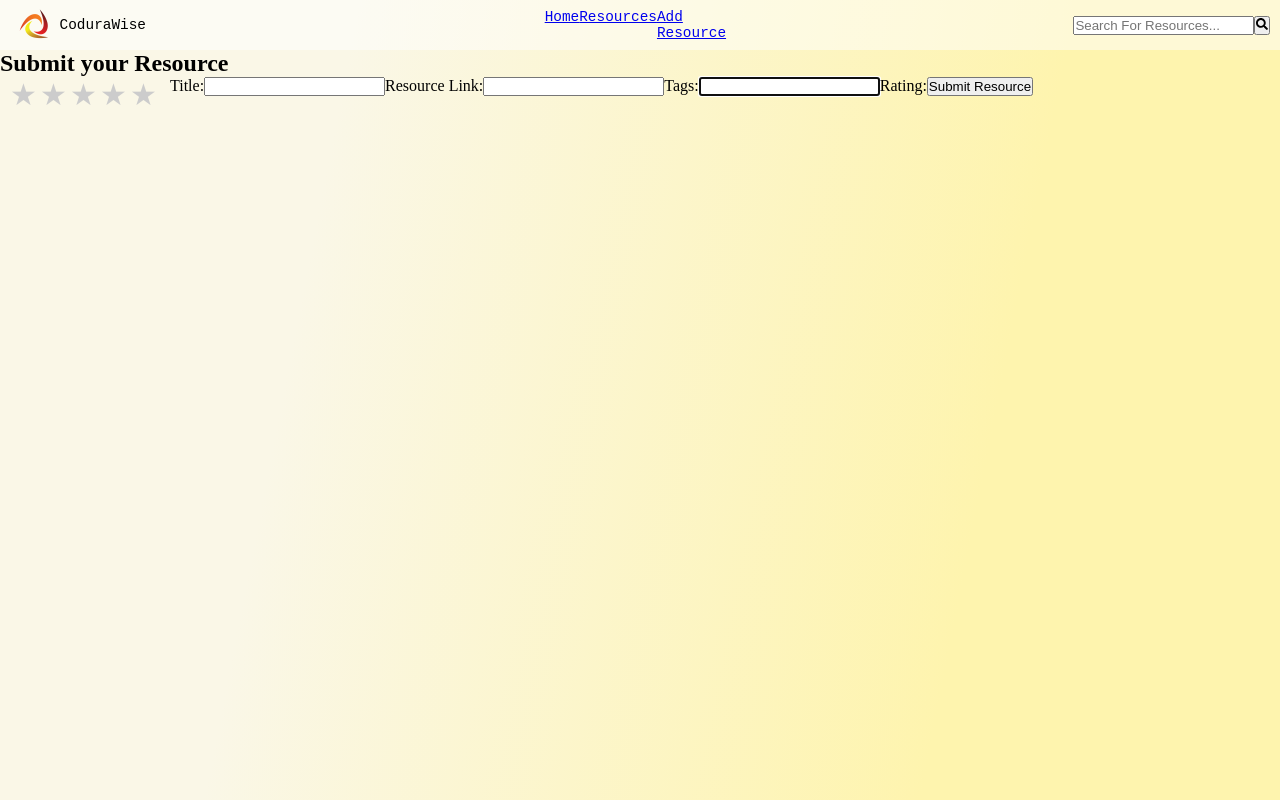
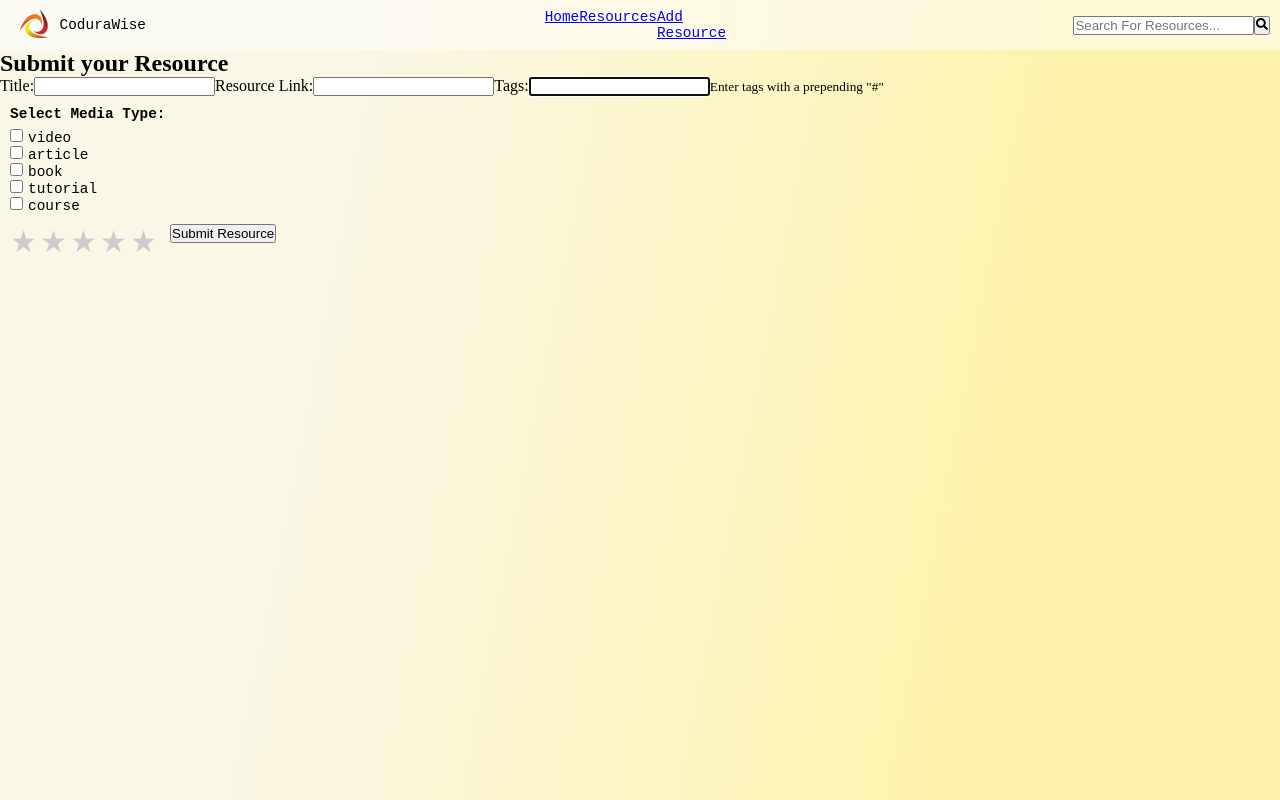
Before and after one commit to Matt-Warnock/CoduraWise, a React (Create React App) app in the folder frontend/: page /resources/new in a window 1280 px wide. Built offline with nearby package versions, Linux system fonts and the light colour scheme; no server answers.

Commit message:
Add Media choose for form

```diff
--- a/frontend/src/components/AddResourceForm/AddResourceForm.tsx
+++ b/frontend/src/components/AddResourceForm/AddResourceForm.tsx
@@ -3,6 +3,7 @@ import { useNavigate } from "react-router-dom";
 import { MediaType } from "../../models/MediaTypes";
 import { routerPaths } from "../../routes/paths";
 import useResources from "../../store/hooks/useResources";
+import MediaCheckBox from "../MediaCheckBox/MediaCheckBox";
 import StarRatingInput from "../StarRatingInput/StarRatingInput";
 
 const AddResourceForm = () => {
@@ -15,6 +16,7 @@ const AddResourceForm = () => {
   const [formValues, setFormValues] = useState(initialState);
   const { postNewResource } = useResources();
   const [rating, setRating] = useState("1");
+  const [checkedMediaType, setCheckedMediaType] = useState("")
 
   const navigate = useNavigate();
 
@@ -74,8 +76,11 @@ const AddResourceForm = () => {
         value={formValues.tags}
         onChange={handleInputChange}
       />
-      <label htmlFor="rating">Rating:</label>
+      <small>Enter tags with a prepending &quot;#&quot;</small>
+
+      <MediaCheckBox setCheckedMediaType={setCheckedMediaType} />
       <StarRatingInput setRating={setRating} />
+
       <input type="submit" value="Submit Resource" />
     </form>
   );
--- /dev/null
+++ b/frontend/src/components/MediaCheckBox/MediaCheckBox.tsx
@@ -0,0 +1,28 @@
+import React, { Dispatch, SetStateAction } from "react";
+import { MediaType, MediaTypes } from "../../models/MediaTypes";
+
+interface MediaCheckBoxProps {
+  setCheckedMediaType: Dispatch<SetStateAction<string>>;
+}
+
+const MediaCheckBox = ({setCheckedMediaType} : MediaCheckBoxProps) => {
+  return (
+    <form className="media-selection">
+      <h3>Select Media Type:</h3>
+      {MediaTypes.map((mediaType: MediaType) => (
+        <div key={mediaType}>
+          <input
+            type="checkbox"
+            name={mediaType}
+            id={`${mediaType}media`}
+            value={mediaType}
+            onChange={() => setCheckedMediaType(mediaType)}
+          />
+          <label htmlFor={`${mediaType}media`}>{mediaType}</label>
+        </div>
+      ))}
+    </form>
+  );
+}
+
+export default MediaCheckBox
```
Also changed, not shown: frontend/src/components/MediaCheckBox/MediaCheckBox.scss (added), 2 other files (tests, documents, lock files or other folders).
